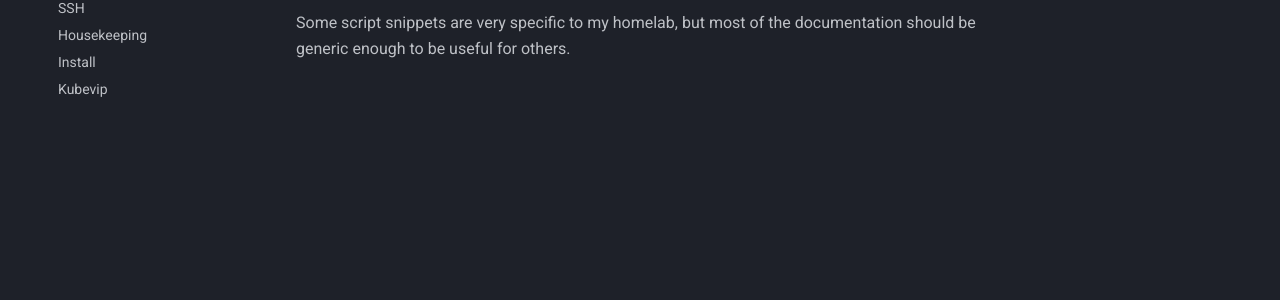
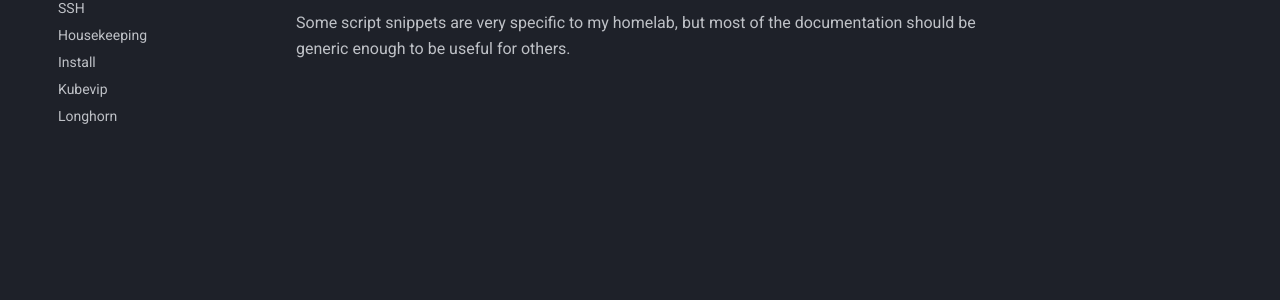
Before and after one commit to spaelling/homelab-pages, an MkDocs documentation site: the page built from docs/index.md, in a window 1280 px wide. Shown: the part 211-511 px from the top of the page. Built offline with MkDocs 1.6.1 and Material for MkDocs 9.7.7, drawn with Linux system fonts in a browser that asks for light colours.

Commit message:
docs: add Longhorn section to navigation in mkdocs configuration

```diff
--- a/mkdocs.yml
+++ b/mkdocs.yml
@@ -24,3 +24,4 @@ nav:
     - Housekeeping: k3s/housekeeping.md
     - Install: k3s/k3sup.md
     - Kubevip: k3s/kubevip.md
+    - Longhorn: k3s/longhorn.md
```
